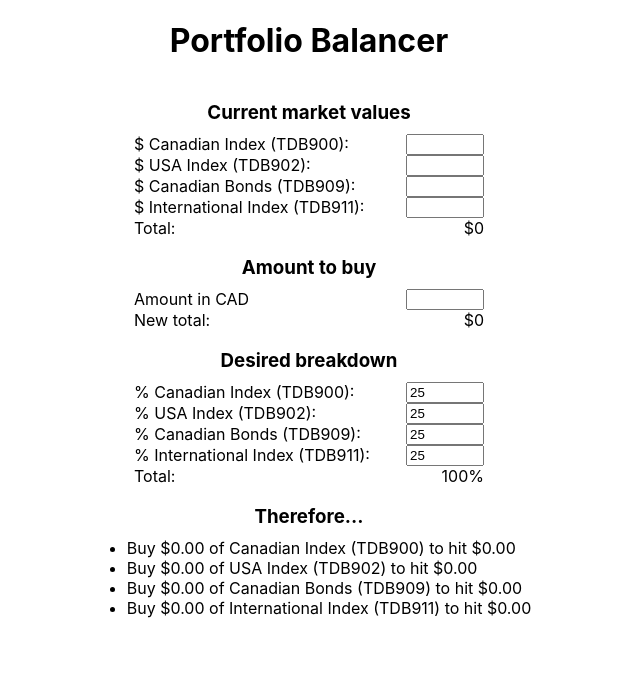
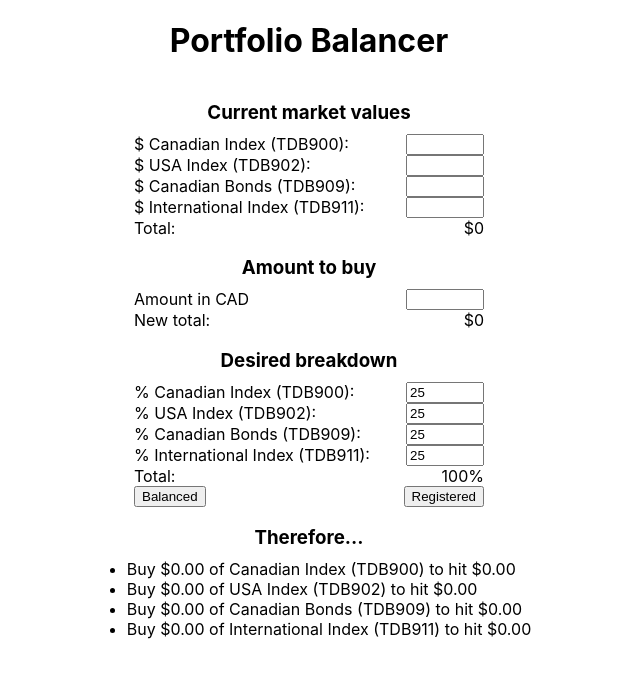
Before and after one commit to thomaschriskelly/react-balanced-portfolio, a React (Create React App) app: page / in a window 1280 px wide. Shown: the top 678 px of the page, without its empty margins (331-971 px from the left). Built offline with nearby package versions, Linux system fonts and the light colour scheme.

Commit message:
quick buttons to toggle between balanced and registered

```diff
--- a/src/App.tsx
+++ b/src/App.tsx
@@ -32,6 +32,13 @@
   { name: 'USA Index', code: FundCode.TDB902, targetPercent: 25 },
   { name: 'Canadian Bonds', code: FundCode.TDB909, targetPercent: 25 },
   { name: 'International Index', code: FundCode.TDB911, targetPercent: 25 },
+];
+
+const registered: IFund[] = [
+  { name: 'Canadian Index', code: FundCode.TDB900, targetPercent: 10 },
+  { name: 'USA Index', code: FundCode.TDB902, targetPercent: 30 },
+  { name: 'Canadian Bonds', code: FundCode.TDB909, targetPercent: 30 },
+  { name: 'International Index', code: FundCode.TDB911, targetPercent: 30 },
 ];
 
 function App() {
@@ -118,9 +125,9 @@
           </label>
           <input
             type="number"
-            defaultValue={fund.targetPercent}
+            value={fund.targetPercent}
             onChange={(e) => {
-              const newFunds = [...funds];
+              const newFunds: IFund[] = JSON.parse(JSON.stringify(funds));
               newFunds[index].targetPercent = parseInt(e.target.value) || 0;
               setFunds(newFunds);
             }}
@@ -130,6 +137,10 @@
       <div style={rowStyle}>
         <label>Total:</label>
         <span style={{ color: validTotalPercent ? undefined : 'red' }}>{totalPercent}%</span>
+      </div>
+      <div style={rowStyle}>
+        <button onClick={() => setFunds(balanced)}>Balanced</button>
+        <button onClick={() => setFunds(registered)}>Registered</button>
       </div>
 
       {validTotalPercent ? (
```
